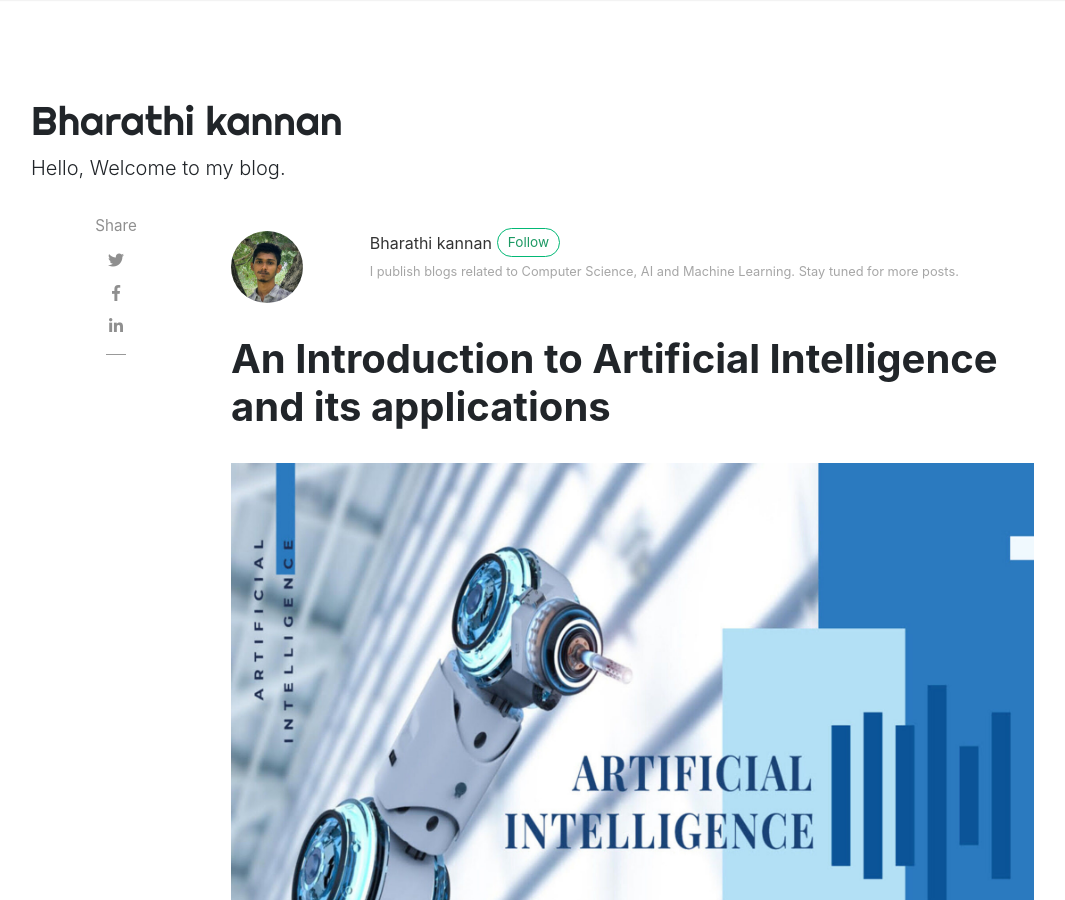
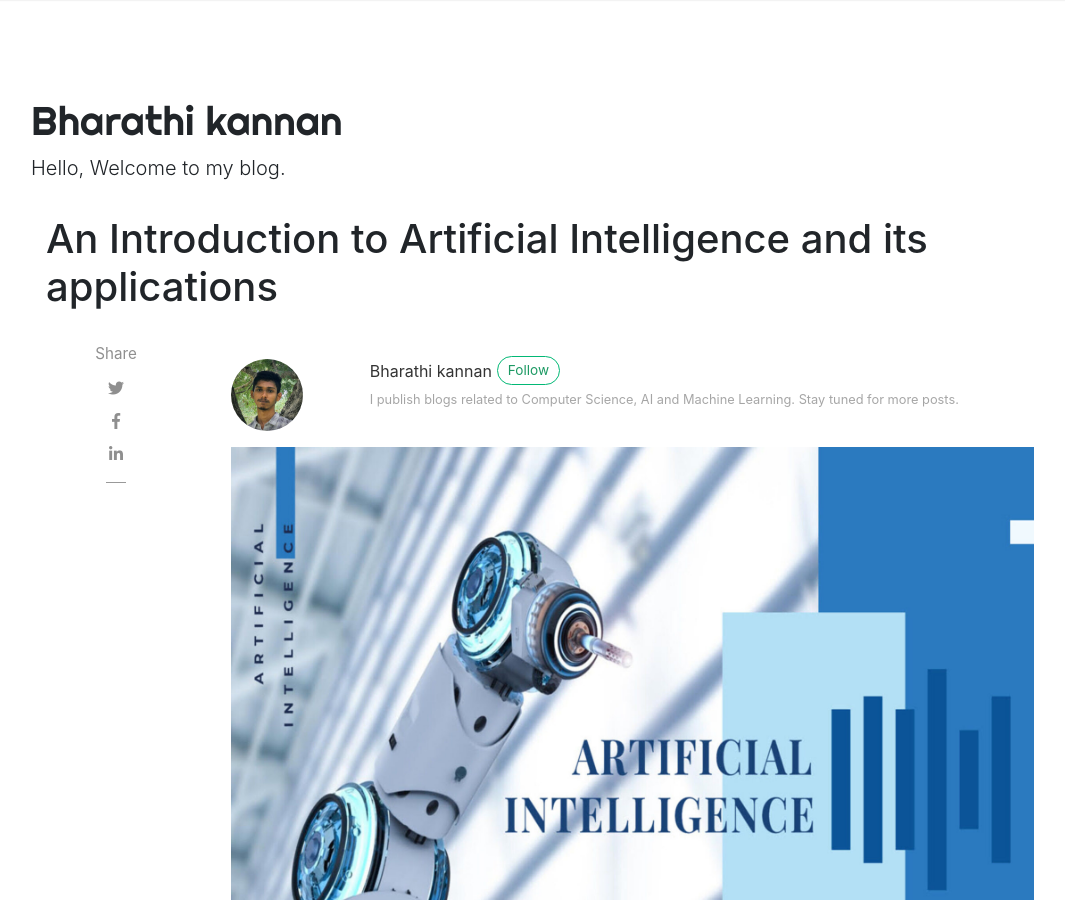
Before and after one commit to bharathikannann/blogs, a Jekyll site: the page built from _posts/2020-10-27-an-introduction-to-artificial-intelligence-and-its-applications.md, in a window 1280 px wide and 900 px high. Shown: the whole window, without its empty margins (54-1119 px from the left). Built offline with Jekyll 4.4.1, drawn with Linux system fonts in a browser that asks for light colours; nearby versions of some CDN libraries; formulas are drawn with MathJax 3; comment, search, counter and statistics services are not loaded.

Commit message:
post heading position changed

```diff
--- a/_layouts/post.html
+++ b/_layouts/post.html
@@ -8,6 +8,8 @@ post_class: post-template
 <!-- Begin Article
 ================================================== -->
 <div class="container">
+    <!-- Post Title -->
+    <h1 class="posttitle">{{ page.title }}</h1><br>
     <div class="row">
 
         <!-- Post Share -->
@@ -23,7 +25,7 @@ post_class: post-template
 
                 <!-- Author Box -->
                 {% if page.author %}
-                <div class="row post-top-meta">
+                <div class="row post-top-meta mb-0">
                     <div class="col-xs-12 col-md-3 col-lg-2 text-center text-md-left mb-4 mb-md-0">
                         {% if author.avatar %}
                         <img class="author-thumb" src="{{site.baseurl}}/{{ author.avatar }}" alt="{{ author.display_name }}">
@@ -38,10 +40,9 @@ post_class: post-template
                 </div>
                 {% endif %}
 
-                <!-- Post Title -->
-                <h1 class="posttitle">{{ page.title }}</h1>
+            </div>
 
-            </div>
+
 
             <!-- Adsense if enabled from _config.yml (change your pub id and slot) -->
             {% if site.adsense == "enabled" %}
```
